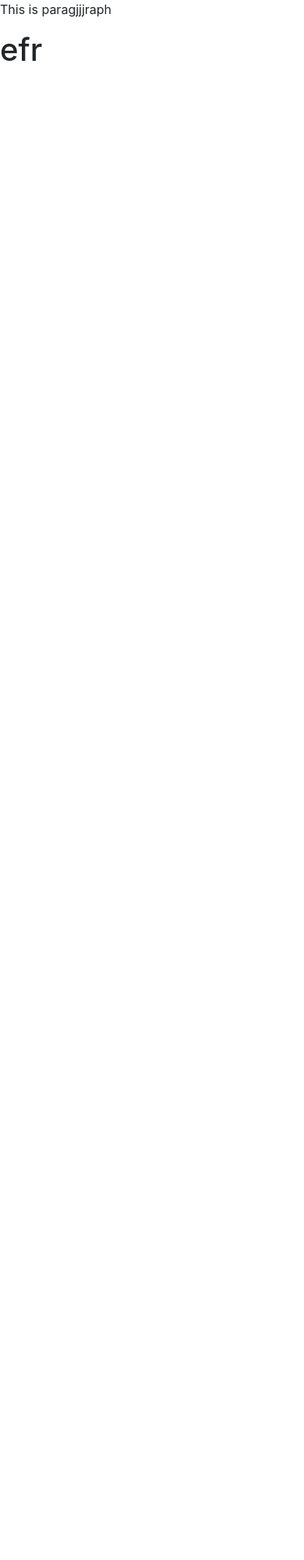
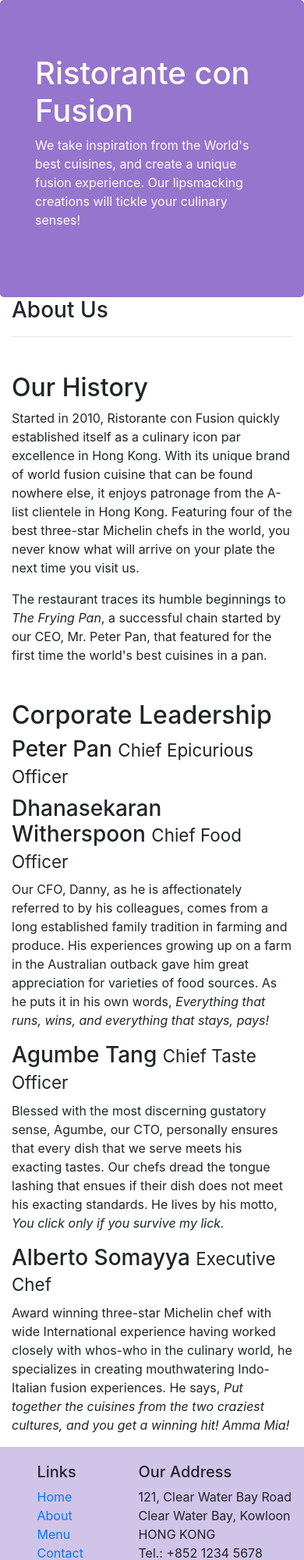
Before and after one commit to munibHabib/git-test, a website: page index.html in a window 390 px wide. Shown: the top 2000 px of the page at 78% size. Before the commit the page ends 844 px from the top, so only its background shows below. Drawn offline with nearby package versions, Linux system fonts and the light colour scheme.

Commit message:
about update

```diff
--- a/index.html
+++ b/index.html
@@ -1,5 +1,6 @@
 <!DOCTYPE html>
 <html lang="en">
+
 <head>
  <!-- Required meta tags always come first -->
  <meta charset="utf-8">
@@ -8,19 +9,105 @@
 
  <!-- Bootstrap CSS -->
  <link rel="stylesheet" href="node_modules/bootstrap/dist/css/bootstrap.min.css">
-    <title>Document</title>
+    <title>Ristorante Con Fusion: About Us</title>
+
+    <link rel="stylesheet" href="style.css">
+
 </head>
+
 <body>
-    <p>This is paragjjjraph</p>
-    <h1>efr</h1>
+
+    <header class="jumbotron">
+        <div class="container">
+            <div class="row row-header">
+                <div class="col-12 col-sm-6">
+                    <h1>Ristorante con Fusion</h1>
+                    <p>We take inspiration from the World's best cuisines, and create a unique fusion experience. Our lipsmacking creations will tickle your culinary senses!</p>
+                </div>
+                <div class="col-12 col-sm">
+                </div>
+            </div>
+        </div>
+    </header>
+
+    <div class="container ">
+        <div>
+            <div>
+               <h3>About Us</h3>
+               <hr>
+            </div>
+        </div>
+
+        <div>
+            <div class="his  col-12 col-sm-12 col-md-5 ">
+                <h2>Our History</h2>
+                <p>Started in 2010, Ristorante con Fusion quickly established itself as a culinary icon par excellence in Hong Kong. With its unique brand of world fusion cuisine that can be found nowhere else, it enjoys patronage from the A-list clientele in Hong Kong.  Featuring four of the best three-star Michelin chefs in the world, you never know what will arrive on your plate the next time you visit us.</p>
+                <p>The restaurant traces its humble beginnings to <em>The Frying Pan</em>, a successful chain started by our CEO, Mr. Peter Pan, that featured for the first time the world's best cuisines in a pan.</p>
+            </div>
+            <div>
+            </div>
+        </div>
 
 
+        <div>
+            <div>
+                <h2>Corporate Leadership</h2>
+                <h3>Peter Pan <small>Chief Epicurious Officer</small></h3>
+                <p class="d-sm-block d-none">Our CEO, Peter, credits his hardworking East Asian immigrant parents who undertook the arduous journey to the shores of America with the intention of giving their children the best future. His mother's wizardy in the kitchen whipping up the tastiest dishes with whatever is available inexpensively at the supermarket, was his first inspiration to create the fusion cuisines for which <em>The Frying Pan</em> became well known. He brings his zeal for fusion cuisines to this restaurant, pioneering cross-cultural culinary connections.</p>
+                <h3>Dhanasekaran Witherspoon <small>Chief Food Officer</small></h3>
+                <p>Our CFO, Danny, as he is affectionately referred to by his colleagues, comes from a long established family tradition in farming and produce. His experiences growing up on a farm in the Australian outback gave him great appreciation for varieties of food sources. As he puts it in his own words, <em>Everything that runs, wins, and everything that stays, pays!</em></p>
+                <h3>Agumbe Tang <small>Chief Taste Officer</small></h3>
+                <p>Blessed with the most discerning gustatory sense, Agumbe, our CTO, personally ensures that every dish that we serve meets his exacting tastes. Our chefs dread the tongue lashing that ensues if their dish does not meet his exacting standards. He lives by his motto, <em>You click only if you survive my lick.</em></p>
+                <h3>Alberto Somayya <small>Executive Chef</small></h3>
+                <p>Award winning three-star Michelin chef with wide International experience having worked closely with whos-who in the culinary world, he specializes in creating mouthwatering Indo-Italian fusion experiences. He says, <em>Put together the cuisines from the two craziest cultures, and you get a winning hit! Amma Mia!</em></p>
+            </div>
+       </div>
 
+    </div>
 
+    <footer class="footer">
+        <div class="container">
+            <div class="row">
+                <div class="col-4 offset-1 col-sm-2">
+                    <h5>Links</h5>
+                    <ul class="list-unstyled">
+                        <li><a href="#">Home</a></li>
+                        <li><a href="#">About</a></li>
+                        <li><a href="#">Menu</a></li>
+                        <li><a href="#">Contact</a></li>
+                    </ul>
+                </div>
+                <div class="col-7 col-sm-5">
+                    <h5>Our Address</h5>
+                    <address>
+		              121, Clear Water Bay Road<br>
+		              Clear Water Bay, Kowloon<br>
+		              HONG KONG<br>
+		              Tel.: +852 1234 5678<br>
+		              Fax: +852 8765 4321<br>
+		              Email: <a href="mailto:confusion@food.net">confusion@food.net</a>
+		           </address>
+                </div>
+                <div class="col-12 col-sm-4 align-self-center">
+                    <div class="text-center">
+                        <a href="http://google.com/+">Google+</a>
+                        <a href="http://www.facebook.com/profile.php?id=">Facebook</a>
+                        <a href="http://www.linkedin.com/in/">LinkedIn</a>
+                        <a href="http://twitter.com/">Twitter</a>
+                        <a href="http://youtube.com/">YouTube</a>
+                </div>
+           </div>
+        </div>
+        <div class="row justify-content-center py-2">
+            <p >© Copyright 2018 Ristorante Con Fusion</p>
+        </div>
+    </footer>
 
     <!-- jQuery first, then Popper.js, then Bootstrap JS. -->
     <script src="node_modules/jquery/dist/jquery.slim.min.js"></script>
     <script src="node_modules/popper.js/dist/umd/popper.min.js"></script>
     <script src="node_modules/bootstrap/dist/js/bootstrap.min.js"></script>
+
 </body>
+
 </html>
--- /dev/null
+++ b/style.css
@@ -0,0 +1,16 @@
+.jumbotron {
+    padding:70px 30px 70px 30px;
+    margin:0px auto;
+    background: #9575CD ;
+    color:floralwhite;
+}
+
+.his{
+    padding: 30px 0px;
+
+}
+.footer{
+    background-color: #D1C4E9;
+    margin:0px auto;
+    padding: 20px 0px 20px 0px;
+}
```
Lines whose indentation alone changed are shown as unchanged.
